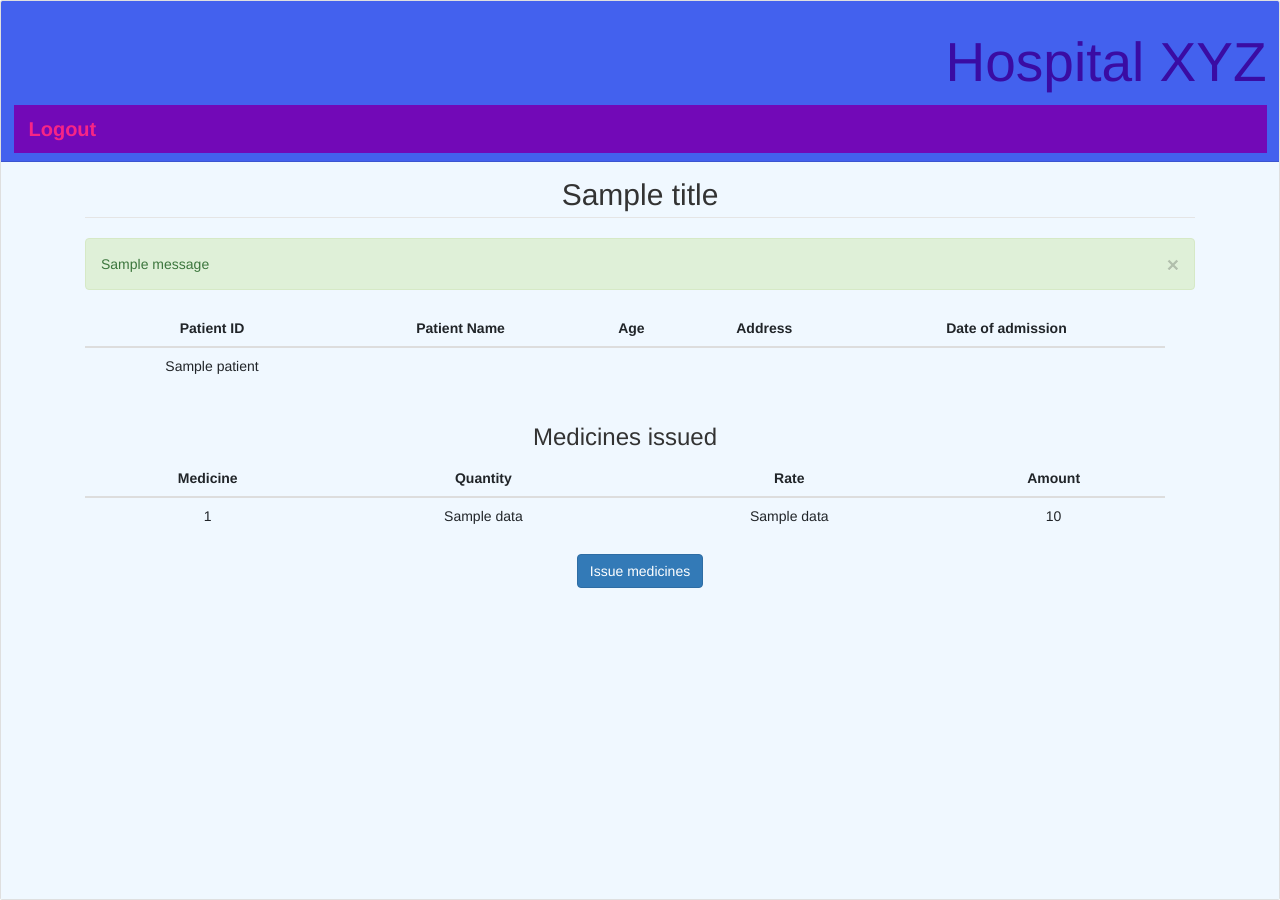
After one commit to santhosh-reddy03/hms, a Flask app: template application/templates/pharma_details.html in a window 1280 px wide. The commit adds this page. Run offline with Flask 2, Linux system fonts and the light colour scheme; data comes from the database, SQL or seed files in the repository; both versions use the stored data as it was after the commit; the template is opened without the code that fills it: most values are stand-ins (such as "Sample title", 1, 10 or a date in 2020); one stand-in notice (Sample message) is shown; some libraries are stand-ins or nearby versions.

Commit message:
pharmacist and patient crud

```diff
--- a/application/models.py
+++ b/application/models.py
@@ -16,7 +16,7 @@ class Patient(db.Model):
     patient_id = db.Column(db.Integer(), primary_key=True, index=True)
     patient_name = db.Column(db.String(64))
     age = db.Column(db.Integer())
-    admission_date = db.Column(db.DateTime('YYYY-MM-DDTHH:MM:SS'))
+    admission_date = db.Column(db.Date())
     bed_type = db.Column(db.String(64))
     address = db.Column(db.String(64))
     city = db.Column(db.String(64))
--- a/application/routes.py
+++ b/application/routes.py
@@ -1,18 +1,17 @@
 from application import app
 from flask import render_template, flash, redirect, request, url_for, jsonify, session
 from sqlalchemy import text
-from application.forms import LoginForm
+from application.forms import LoginForm, GetUser, RegisterationForm, UpdateForm, DeleteForm, SearchForm
 from application import db
-from application.models import Patient, Medicine, MedicineCount, Diagnostics, PatientDiagnostics
-import datetime
-from application.models import Userstore
+from datetime import datetime
+from application.models import Userstore, Patient, Medicine, MedicineCount, Diagnostics, PatientDiagnostics
 
-db.drop_all()
-db.create_all()
-db.session.add(Userstore(loginid='desk_executive', password='desk_executive', user_type='E'))
-db.session.add(Userstore(loginid='pharmacist', password='pharmacist', user_type='P'))
-db.session.add(Userstore(loginid='diagnostic', password='diagnostic', user_type='D'))
-db.session.commit()
+# db.drop_all()
+# db.create_all()
+# db.session.add(Userstore(loginid='desk_executive', password='desk_executive', user_type='E'))
+# db.session.add(Userstore(loginid='pharmacist', password='pharmacist', user_type='P'))
+# db.session.add(Userstore(loginid='diagnostic', password='diagnostic', user_type='D'))
+# db.session.commit()
 
 
 @app.route('/', methods=['GET', 'POST'])
@@ -22,7 +21,7 @@ def login():
         if session['user_type'] == 'E':
             return redirect(url_for('create_patient'))
         elif session['user_type'] == 'P':
-            return "<h1>pharmacist</h1>"
+            return redirect(url_for('pharmacist'))
         elif session['user_type'] == 'D':
             return "<h1>diagnostic</h1>"
     form = LoginForm()
@@ -39,7 +38,7 @@ def login():
             if user_type[0] == 'E':
                 return redirect(url_for('create_customer'))
             elif user_type[0] == 'P':
-                return "<h1>pharmacist</h1>"
+                return redirect(url_for('pharmacist'))
             elif user_type[0] == 'D':
                 return "<h1>diagnostic</h1>"
     return render_template('login.html', form=form, title='Login')
@@ -57,42 +56,139 @@ def logout():
 @app.route('/create_patient')
 def create_patient():
     if 'user_id' in session and session['user_type'] == 'E':
-        # form = CreatePatient()
-        # code here
-        return render_template('create_patient.html')
-
+        form = RegisterationForm()
+        if form.validate_on_submit():
+            # Assumption that same person with same id is not registered
+            ssn = form.patient_ssn.data
+            name = form.patient_name.data
+            age = form.age.data
+            doa = form.doa.data
+            bed = form.bed_type.data
+            address = form.address.data
+            state = form.state.data
+            city = form.city.data
+            sql = text("SELECT  patient_ssn FROM patients WHERE patient_ssn = :x ")
+            rslt = db.engine.execute(sql, x=ssn)
+            items = [row[0] for row in rslt]
+            if not len(items):
+                flash('Patient creation initiated successfully', 'success')
+                db.session.add(Patient(patient_ssn=ssn, patient_name=name, age=age, admission_date=doa, bed_type=bed, address=address, city=city, state=state,
+                                       status="ACTIVE"))
+                db.session.commit()
+                return redirect(url_for('create_patient'))
+            else:
+                flash("SSN ID already exists", 'danger')
+        return render_template('create_patient.html', form=form, title='Patient Registeration')
     else:
         flash('You are not logged in ', 'danger')
         return redirect(url_for('login'))
 
 
-@app.route('/update_patient')
+def set_details(form, ssn_flag=True, kw_flags=True):
+    sql = text("Select *  From patients WHERE patient_ssn = :x ")
+    rslt = db.engine.execute(sql, x=form.patient_ssn.data)
+    # print(rslt)
+    details = [row for row in rslt]
+    form.patient_ssn.render_kw = {"readonly": ssn_flag}
+    form.patient_name.data = details[0][2]
+    # for integerfield and datefield values has to be rendered exclusively
+    form.age.render_kw = {'value': details[0][3], 'readonly': kw_flags}
+    form.age.data = int(details[0][3])
+    obj = datetime.strptime(details[0][4], '%Y-%m-%d').date()
+    form.doa.render_kw = {'value': obj, 'readonly': kw_flags}
+    form.doa.data = obj
+    # obj1=obj.strftime('%Y-%m-%d')
+    form.bed_type.data = details[0][5]
+    form.address.data = details[0][6]
+    form.state.data = details[0][7]
+    form.city.data = details[0][8]
+
+
+@app.route('/update_patient', methods=['GET', 'POST'])
 def update_patient():
+    # Assume that data is updated only after first retrieving the patient data using get button
     if 'user_id' in session and session['user_type'] == 'E':
-        #code here
-        pass
+        # code here
+        form = UpdateForm()
+        if form.validate_on_submit():
+            sql = text("SELECT  patient_ssn FROM patients WHERE patient_ssn = :x ")
+            rslt = db.engine.execute(sql, x=form.patient_ssn.data)
+            name = [row[0] for row in rslt]
+            if len(name) == 0:
+                flash('Patient not found !', 'warning')
+            else:
+                if form.get.data:                                       # when get button is clicked
+                    for field in form:
+                        if field.name != 'update' and field.name != 'get':
+                            field.render_kw = {"readonly": False}          # making fields editable
+                    set_details(form, kw_flags=False)                    # populating fields only ssn is readonly
+                elif form.update.data and form.patient_name.data:      # to ensure get has been called
+                    empty_field = False
+                    for field in form:
+                        if not field.data and field.name != 'update' and field.name != 'get':
+                            empty_field = True
+                            break
+                    if not empty_field:                                 # empty field check necessary to ensure no fields are none while updating
+                        sql = text('UPDATE patients SET patient_name = :n, age = :ag, admission_date = :doa, bed_type = :bt, address = :ad, state = :s, '
+                                   'city = :c  WHERE patient_ssn = :ssn AND status = :state')
+                        rslt = db.engine.execute(sql, n=form.patient_name.data, ag=int(form.age.data), doa=form.doa.data, bt=form.bed_type.data,
+                                                 ad=form.address.data, s=form.state.data, c=form.city.data, ssn=form.patient_ssn.data, state='ACTIVE')
+                        flash('Patient update initiated successfully', 'success')
+                        return redirect(url_for('update_patient'))       # successfull update
+                    else:
+                        flash('Update uncsuccessful emppty fields found', 'warning')        # uncsuccessful update due to empty fields
+                        return redirect(url_for('update_patient'))
+                else:
+                    flash('Please fill the fields using GET button then click on UPDATE button', 'warning')
+                    return redirect(url_for('update_patient'))  # confirming the fields are filled using get
+        return render_template('update_patient.html', form=form, title='Update Patient Details')
     else:
         flash('You are not logged in ', 'danger')
         return redirect(url_for('login'))
 
 
-@app.route('/delete_patient')
+@app.route('/delete_patient', methods=['GET', 'POST'])
 def delete_patient():
     if 'user_id' in session and session['user_type'] == 'E':
-        #code here
-        pass
+        # code here
+        form = DeleteForm()
+        if form.validate_on_submit():
+            sql = text("SELECT  patient_ssn FROM patients WHERE patient_ssn = :x ")
+            rslt = db.engine.execute(sql, x=form.patient_ssn.data)
+            name = [row[0] for row in rslt]
+            if len(name) == 0:
+                flash('Patient not found !', 'warning')
+            else:
+                if form.get.data:
+                    set_details(form)   # populating fields and all are read only
 
+                elif form.delete.data and form.patient_name.data :          # to ensure get has been called
+                    sql = text('UPDATE patients SET status = "INACTIVE" WHERE patient_ssn = :ssn AND status = :state')
+                    rslt = db.engine.execute(sql, ssn=form.patient_ssn.data, state='ACTIVE')
+                    flash('Patient deletion initiated successfully', 'success')
+                    return redirect(url_for('delete_patient'))
+                else:
+                    flash('Please fill the fields using GET button then click on UPDATE button', 'warning')
+        return render_template('delete_patient.html', form=form, title='Delete Patient Details')
     else:
         flash('You are not logged in ', 'danger')
         return redirect(url_for('login'))
 
 
-@app.route('/search_patient')
+@app.route('/search_patient', methods=['GET', 'POST'])
 def search_patient():
     if 'user_id' in session and session['user_type'] == 'E':
-        #code here
-        pass
-
+        # code here
+        form = SearchForm()
+        if form.validate_on_submit():
+            sql = text("SELECT  patient_ssn FROM patients WHERE patient_ssn = :x AND status = :state")
+            rslt = db.engine.execute(sql, x=form.patient_ssn.data, state='ACTIVE')
+            name = [row[0] for row in rslt]
+            if len(name) == 0:
+                flash('Patient not found !','warning')
+            else:
+                set_details(form, ssn_flag=False)                   # ssn is kept as changeable
+        return render_template('search_patient.html', form=form, title='Search Patient Details')
     else:
         flash('You are not logged in ', 'danger')
         return redirect(url_for('login'))
@@ -118,3 +214,67 @@ def billing():
     else:
         flash('You are not logged in ', 'danger')
         return redirect(url_for('login'))
+
+
+@app.route("/pharm", methods=["GET", "POST"])
+def pharmacist():
+    if 'user_id' in session and session['user_type'] == 'P':
+        form = GetUser()
+        if form.validate_on_submit():
+            sql = text("SELECT medicine.medicine_name, medicine_track_data.issue_count,medicine.price  FROM medicine_track_data LEFT JOIN medicine ON "
+                       "medicine_track_data.medicine_id=medicine.medicine_id UNION SELECT medicine.medicine_name, "
+                       "medicine_track_data.issue_count,medicine.price  FROM medicine LEFT JOIN medicine_track_data ON "
+                       "medicine.medicine_id=medicine_track_data.medicine_id WHERE patient_id = :x")
+            rslt = db.engine.execute(sql, x=form.patient_id.data)
+            data = list(rslt)
+            sql1 = text("select patient_id, patient_name, age, address, admission_date from patients where patient_id = :x")
+            rslt1 = db.engine.execute(sql1, x=form.patient_id.data)
+            p_data = list(rslt1)
+            if p_data:
+                patient_data = p_data[0]
+                flash("Patient and medicine data fount", "success")
+                return render_template('pharma_details.html', data=data, title='Pharmacy', patient_data=patient_data)
+            else:
+                flash("Patient not found", "danger")
+                return redirect(url_for('pharmacist'))
+        return render_template('pharmacist.html', form=form, title="Pharmacist")
+    else:
+        flash('You are not logged in ', 'danger')
+        return redirect(url_for('login'))
+
+
+@app.route("/issue_meds/<int:patient_id>")
+def issue_meds(patient_id=0):
+    if 'user_id' in session and session['user_type'] == 'P':
+        return render_template('issue_meds.html', patient_id=patient_id)
+    else:
+        flash('You are not logged in ', 'danger')
+        return redirect(url_for('login'))
+
+
+@app.route('/addmeds/<int:patient_id>/<medicine_name>/<int:quantity>')
+def addmeds(patient_id=0, medicine_name='', quantity=0):
+    if patient_id:
+        sql = text("select medicine_id, medicine_name, quantity_available, price from medicine where medicine_name = :x")
+        rslt = db.engine.execute(sql, x=medicine_name)
+        med_data = list(rslt)
+        if med_data:
+            medicine_id = med_data[0][0]
+            medicinename = med_data[0][1]
+            quant = med_data[0][2]
+            price = med_data[0][3]
+            if int(quant) - quantity > 0:
+                db.session.add(MedicineCount(patient_id=patient_id, medicine_id=medicine_id, issue_count=quantity))
+                db.session.commit()
+                data = {"medicinename": medicinename, "price": price, "quant": quantity}
+                sql = text("update medicine set quantity_avilable = :x where medicine_name = :y")
+                db.engine.execute(sql, x=int(quant)-quantity, y=medicine_name)
+                return jsonify(data)
+            else:
+                flash("Medicine are less in quantity, Please enter lower number", "warning")
+                return jsonify({"error": "stock not available"})
+        else:
+            flash("Medicine doesn't exist", "danger")
+            return jsonify({"error": "medicine doesnt exist"})
+    else:
+        return redirect(url_for('pharmacist'))
--- a/application/templates/layout.html
+++ b/application/templates/layout.html
@@ -1,10 +1,8 @@
 {% from "_render_field.html" import render_field %}
 <!DOCTYPE html>
 <html lang="en" dir="ltr">
-<html lang="en">
   <head>
 
-<head>
   <meta charset="UTF-8">
   <meta name="viewport" content="width=device-width, initial-scale=1.0">
   <link rel="stylesheet" href="static/styles.css">
@@ -31,8 +29,14 @@
 
     <div class="container">
       <legend class=" text-center" style="font-size: 30px;"> {{ title }} </legend> <!--title of the page-->
-       {% block page_content %}
-       {% endblock %}
+       {% for catg,msg in get_flashed_messages(with_categories=true) %}
+        <div class="alert alert-{{ catg }}" role="alert">
+          <button type="button" class="close" data-dismiss="alert">&times;</button>
+          {{ msg }}
+        </div>
+        {% endfor %}
+        {% block content %}
+        {% endblock %}
     </div>
   </div>
 
--- /dev/null
+++ b/application/templates/pharma_details.html
@@ -0,0 +1,51 @@
+{% extends "pharma_layout.html" %}
+{% block content %}
+<div class="row justify-content-center col-auto border-top-0">
+<table class="table table-hover text-center">
+    <thead>
+    <tr>
+        <th class="text-center">Patient ID</th>
+        <th class="text-center">Patient Name</th>
+        <th class="text-center">Age</th>
+        <th class="text-center">Address</th>
+        <th class="text-center">Date of admission</th>
+    </tr>
+    </thead>
+    <tbody>
+    <tr align="center">
+    {% for i in patient_data %}
+    <td>{{ i }}</td>
+    {% endfor %}
+    </tr>
+    </tbody>
+</table><br>
+
+    <h3>Medicines issued</h3>
+
+{% if data %}
+<table class="table table-hover text-center">
+    <thead>
+    <tr>
+        <th class="text-center">Medicine</th>
+        <th class="text-center">Quantity</th>
+        <th class="text-center">Rate</th>
+        <th class="text-center">Amount</th>
+    </tr>
+    </thead>
+    <tbody>
+        {% for i in data %}
+        <tr>
+            <td>{{i[0]}}</td>
+            <td>{{i[1]}}</td>
+            <td>{{i[2]}}</td>
+            <td>{{i[1]*i[2]}}</td>
+        </tr>
+        {% endfor %}
+    </tbody>
+    </table>
+ {% else %}
+ <p>No meds were issued yet</p>
+    {% endif%}
+</div>
+    <a href="{{ 'issue_meds/%s'%patient_data[0] }}"><button class="btn btn-primary center-block">Issue medicines</button></a>
+{% endblock %}
--- /dev/null
+++ b/application/templates/pharma_layout.html
@@ -0,0 +1,12 @@
+{% extends "layout.html" %}
+
+{% block navs %}
+
+  <li class="nav-item">
+    <a class="nav-link" style="font-size :20px; color: #F72585;" href="/logout">Logout</a>
+  </li>
+  {% endblock %}
+  {% block page_content %}
+  {% block content %}
+  {% endblock %}
+  {% endblock %}
```
Also changed, not shown: application/forms.py (+66 -4 lines), application/templates/delete_patient.html (added, +24 -0 lines), application/templates/desk_executive_layout.html (+0 -10 lines), application/templates/issue_meds.html (added, +59 -0 lines), application/templates/login.html (+2 -8 lines), application/templates/pharmacist.html (added, +10 -0 lines), application/templates/search_patient.html (added, +24 -0 lines), application/templates/update_patient.html (added, +20 -0 lines), data.sqlite, 1 other file.
